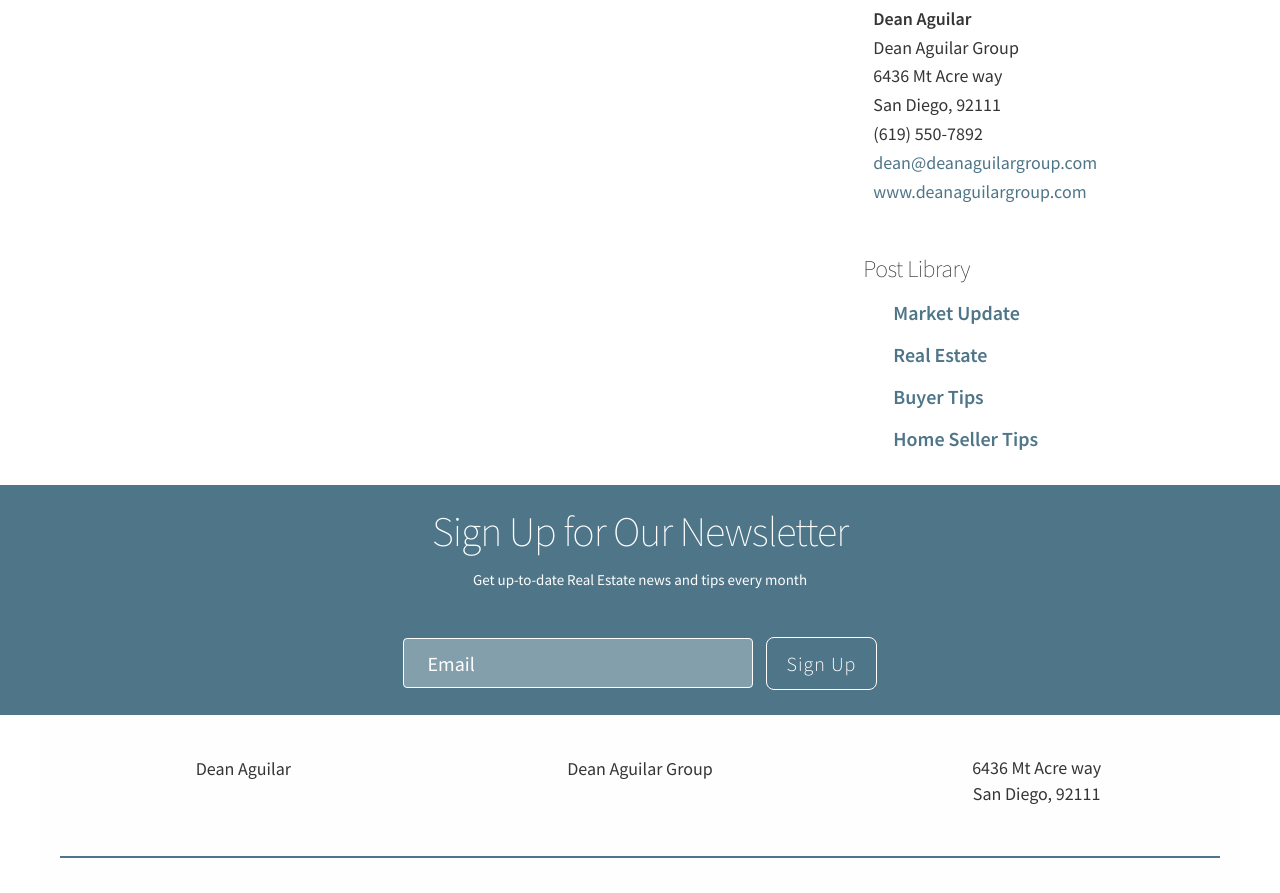
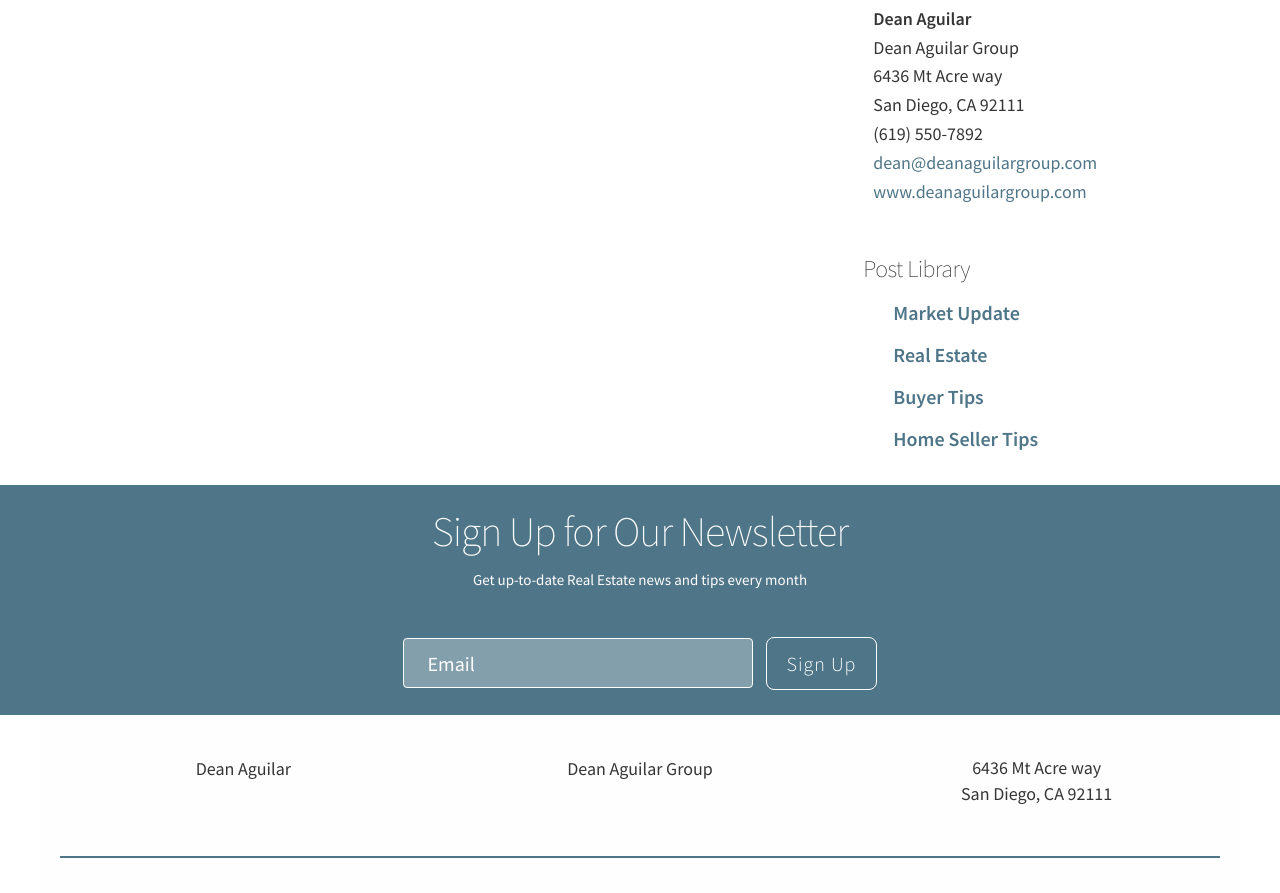
Before and after one commit to Vyral/dean-aguilar-blog, a Jekyll site: the page built from _posts/2016-09-28-sample-post.md, in a window 1280 px wide and 1400 px high, scrolled down 1532 px. Shown: the part 247-1140 px from the top of the window. Built offline with Jekyll 4.4.1, drawn with Linux system fonts in a browser that asks for light colours; nearby versions of some CDN libraries.

```diff
--- a/_data/settings.yml
+++ b/_data/settings.yml
@@ -28,7 +28,7 @@ client:
   name: Dean Aguilar
   brand: Dean Aguilar Group
   brokerage: '#'
-  address: '6436 Mt Acre way<br>San Diego, 92111'
+  address: '6436 Mt Acre way<br>San Diego, CA 92111'
   phone: (619) 550-7892
   email: dean@deanaguilargroup.com
   url: www.deanaguilargroup.com
```
